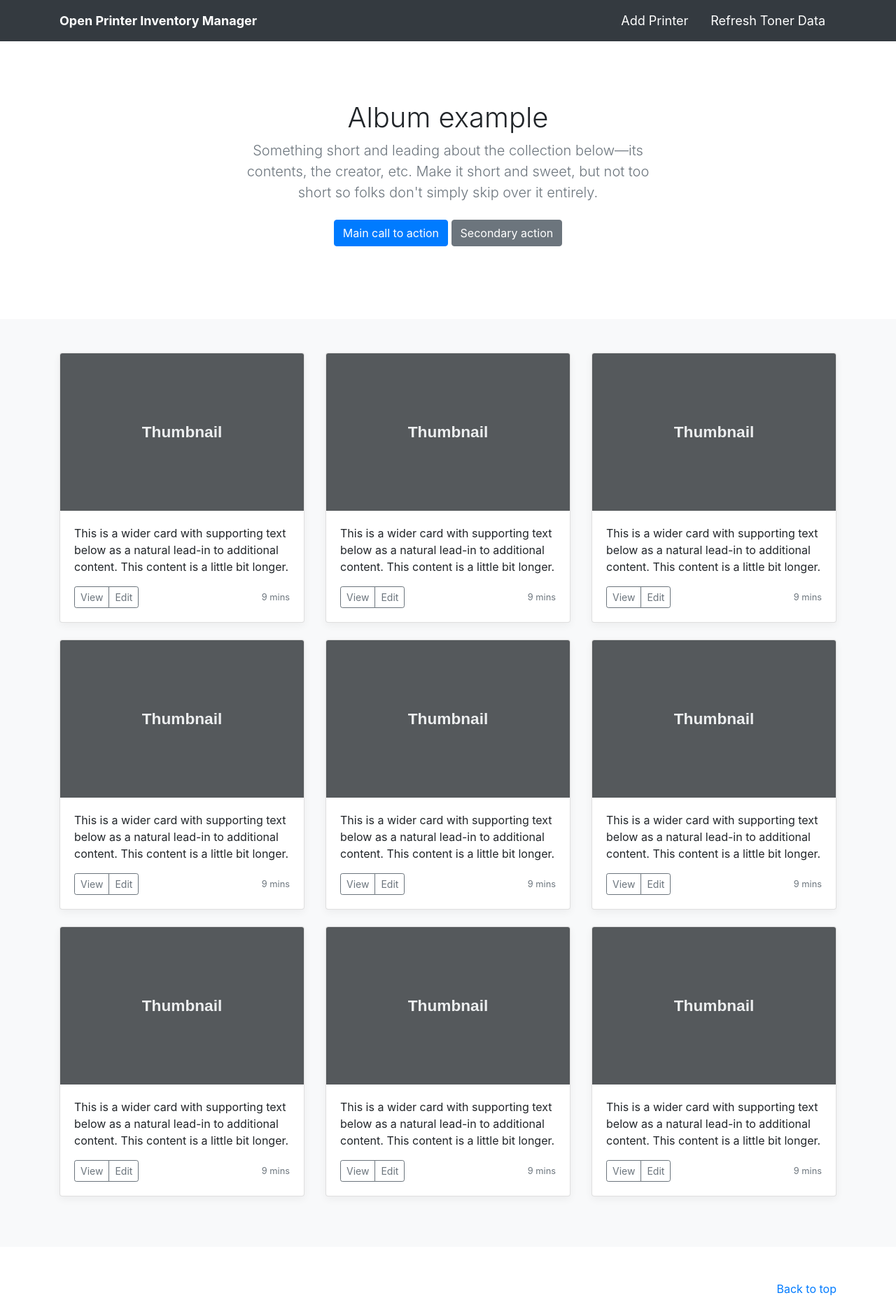
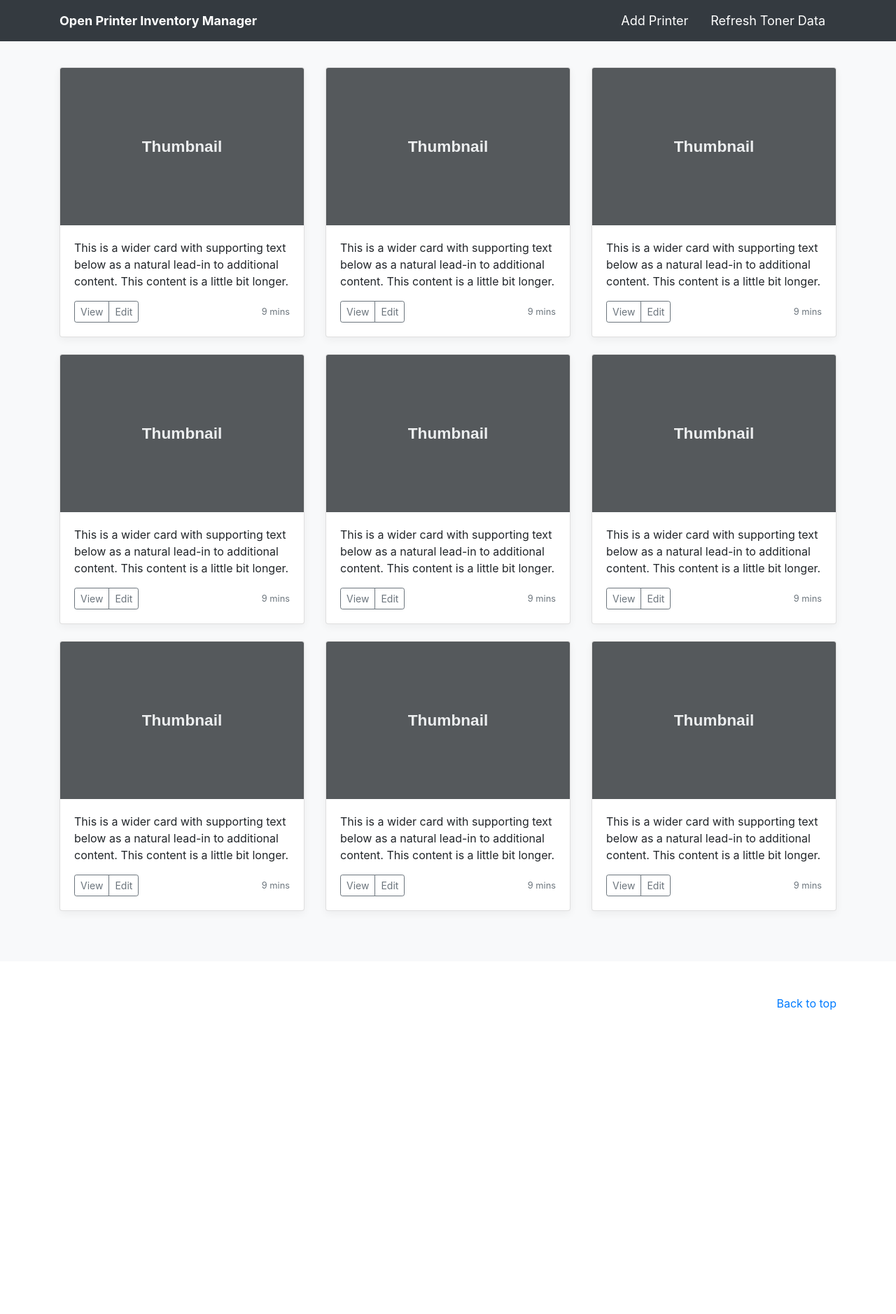
Before and after one commit to rluzuriaga/Open-Printer-Management-System, a Django app: page / in a window 1280 px wide. Shown: the whole page at 70% size. After the commit the page ends 1444 px from the top, so only its background shows below. Run offline with Django 3.2, Linux system fonts and the light colour scheme; some libraries are stand-ins or nearby versions.

Commit message:
Remove uneeded jumbotron

```diff
--- a/Open_Printer_Management_System/app/templates/app/home.html
+++ b/Open_Printer_Management_System/app/templates/app/home.html
@@ -2,18 +2,6 @@
 {% load static %}
 
 {% block content %}
-
-      <section class="jumbotron text-center">
-        <div class="container">
-          <h1 class="jumbotron-heading">Album example</h1>
-          <p class="lead text-muted">Something short and leading about the collection below—its contents, the creator, etc. Make it short and sweet, but not too short so folks don't simply skip over it entirely.</p>
-          <p>
-            <a href="#" class="btn btn-primary my-2">Main call to action</a>
-            <a href="#" class="btn btn-secondary my-2">Secondary action</a>
-          </p>
-        </div>
-      </section>
-
 <div class="album py-5 bg-light">
   <div class="container">
 
```
Lines whose indentation alone changed are shown as unchanged.
